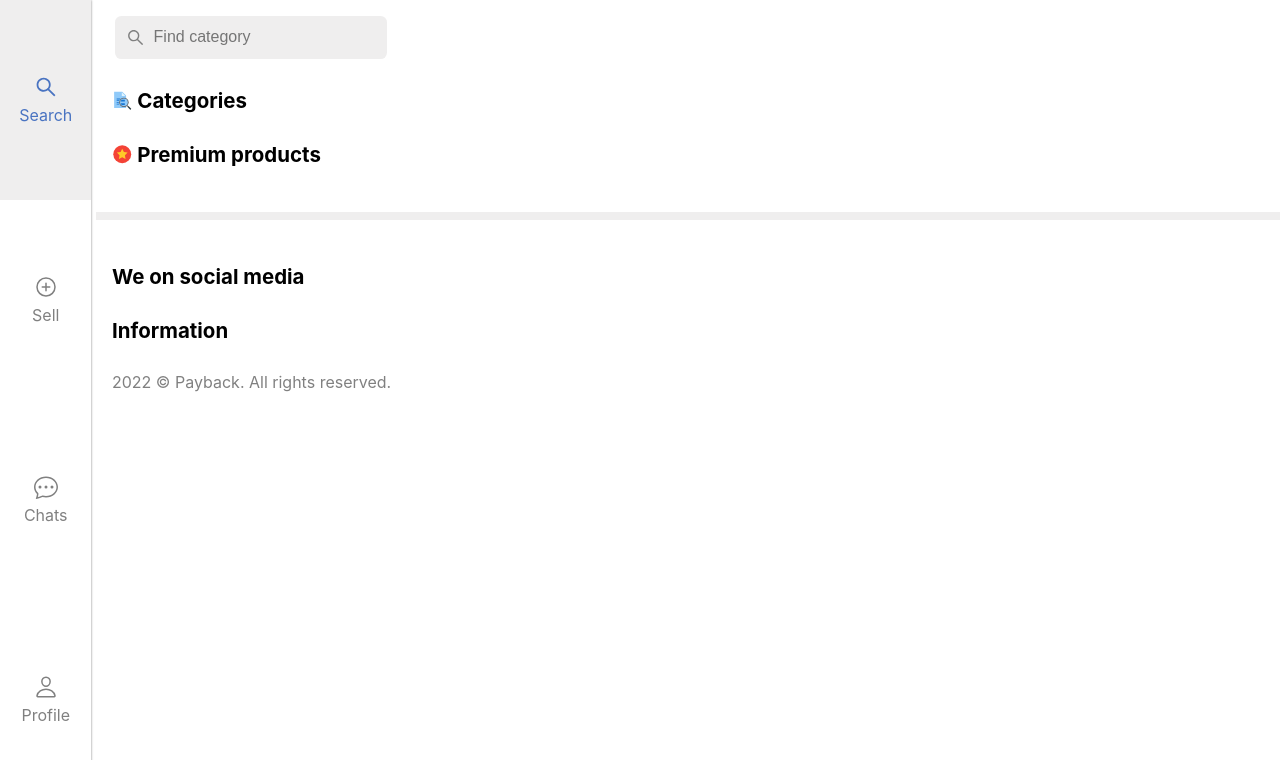
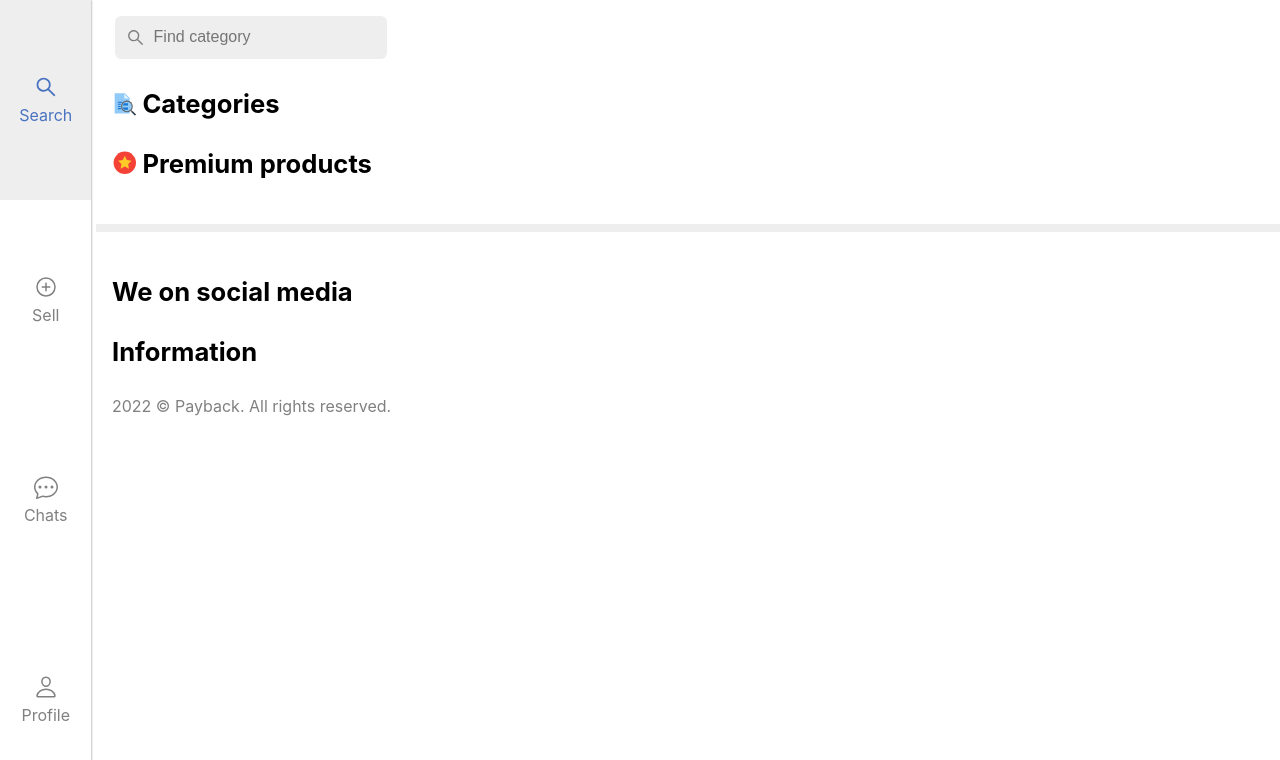
Before and after one commit to VladBrok/payback, a Next.js app: page / in a window 1280 px wide. Shown: the top 760 px of the page. Built offline with nearby package versions, Linux system fonts and the light colour scheme.

Commit message:
Chage title font size
* Make font size responsive

* Use $decrease^2 instead of $decrease*2

```diff
--- a/styles/mixins.scss
+++ b/styles/mixins.scss
@@ -12,20 +12,28 @@
   font-weight: bold;
 }
 
-$init-font: 1.6rem;
+$init-title-font: 1.6rem;
 $decrease: 0.8;
 
 @mixin title-3xl {
   @include title;
-  font-size: $init-font;
+  font-size: $init-title-font;
 }
 
 @mixin title-2xl {
   @include title;
-  font-size: calc($init-font * $decrease);
+  font-size: calc($init-title-font * $decrease);
+
+  @media (min-width: b.$sm) {
+    font-size: $init-title-font;
+  }
 }
 
 @mixin title-xl {
   @include title;
-  font-size: calc($init-font * ($decrease * 2));
+  font-size: calc($init-title-font * $decrease * $decrease);
+
+  @media (min-width: b.$sm) {
+    font-size: calc($init-title-font * $decrease);
+  }
 }
```
